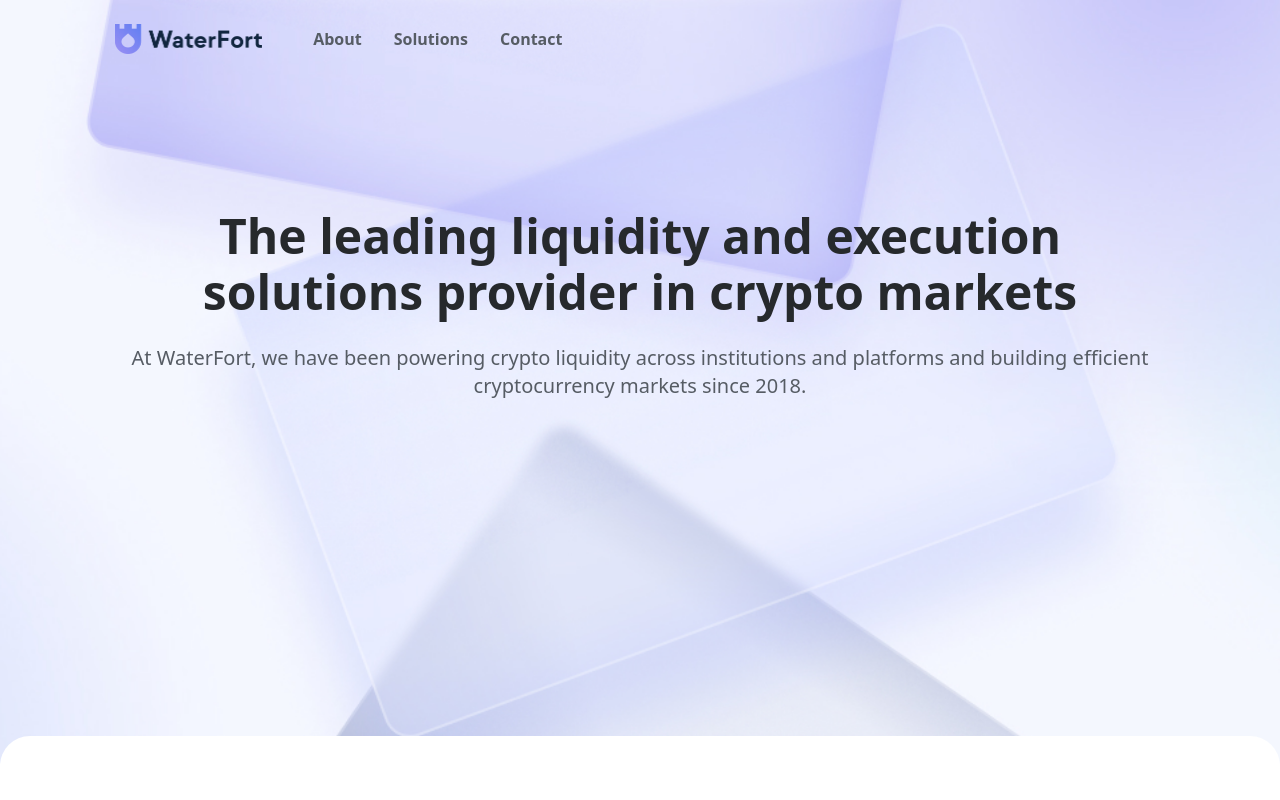
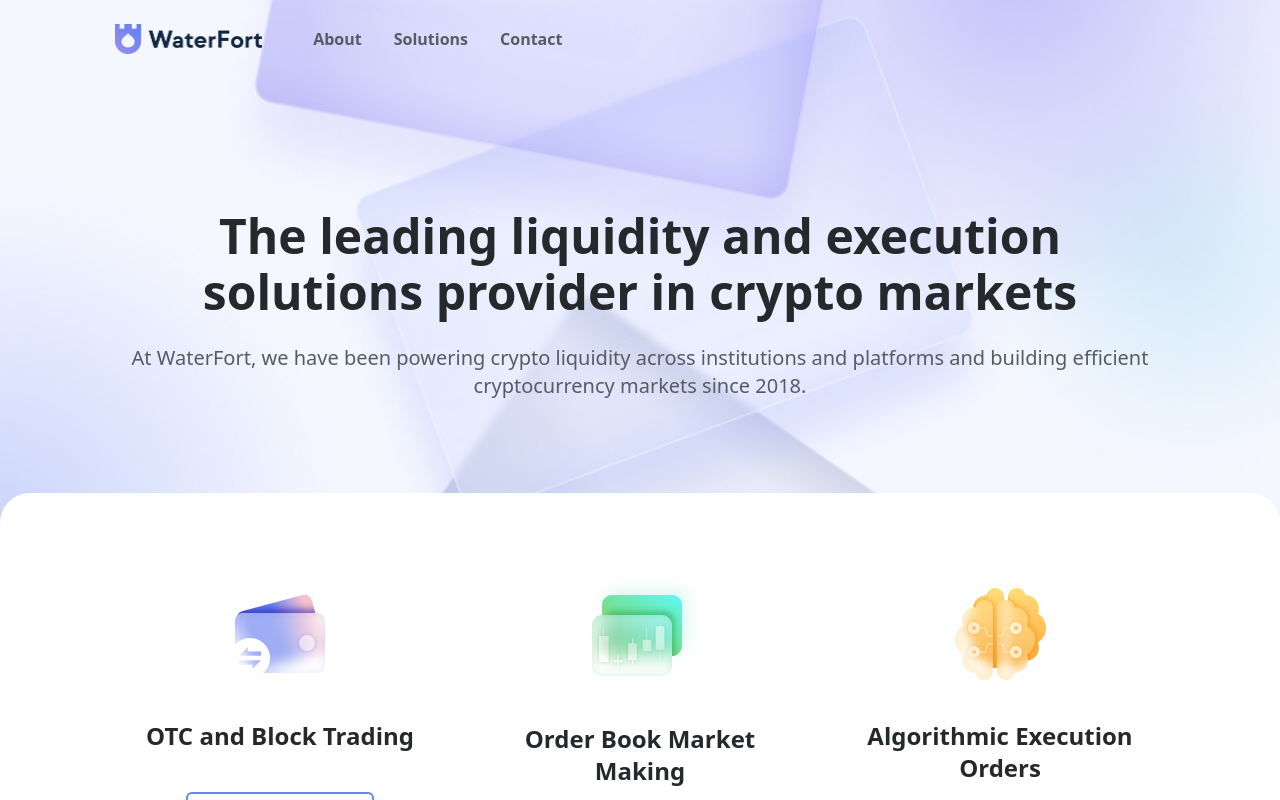
Before and after one commit to haisontop/water-pages, a Next.js app: page / in a window 1280 px wide. Shown: the top 800 px of the page. Built offline with nearby package versions, Linux system fonts and the light colour scheme.

Commit message:
changes banner

```diff
--- a/component/home/Banner.tsx
+++ b/component/home/Banner.tsx
@@ -3,7 +3,7 @@
 
 const Banner = () => {
   return (
-    <div className="banner h-screen">
+    <div className="banner pb-156.5px">
       <Navigation />
       <div className="container mx-auto px-5 md:px-0 lg:max-w-container">
         <h1 className="m-auto mt-40 text-center text-3xl font-bold text-primary md:mt-151.5px md:text-5xl md:leading-3.5rem ">
--- a/tailwind.config.js
+++ b/tailwind.config.js
@@ -11,7 +11,8 @@
       },
       padding: {
         '120px': '120px',
-        "158.5px" : "158.5px"
+        "158.5px" : "158.5px",
+        '156.5px' : '156.5px'
       },
       margin : {
          "151.5px" : "130.5px",
```
